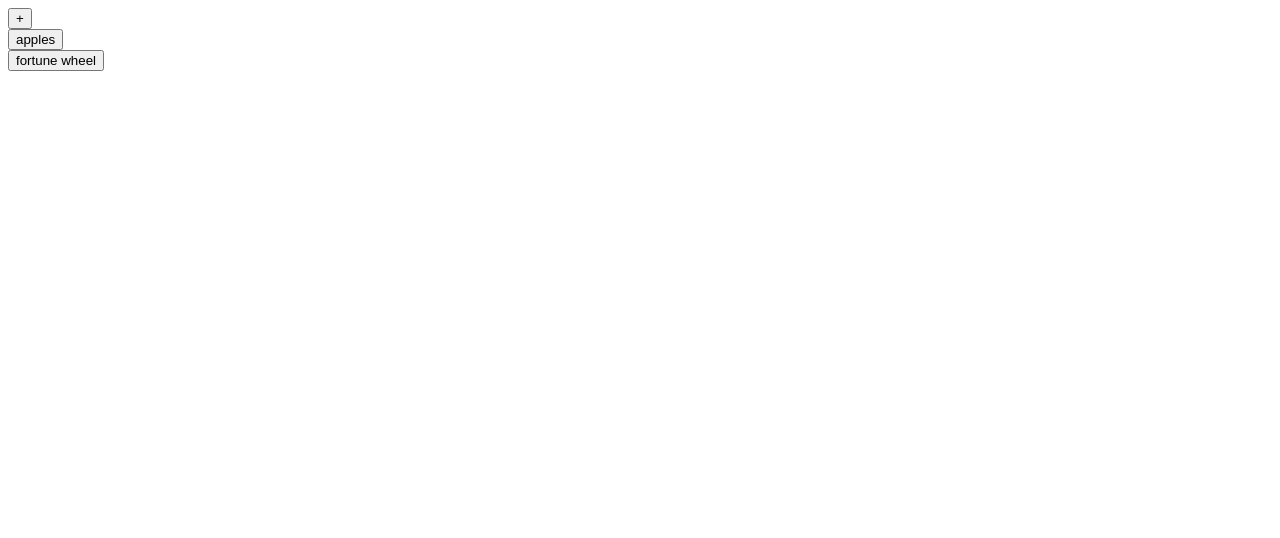
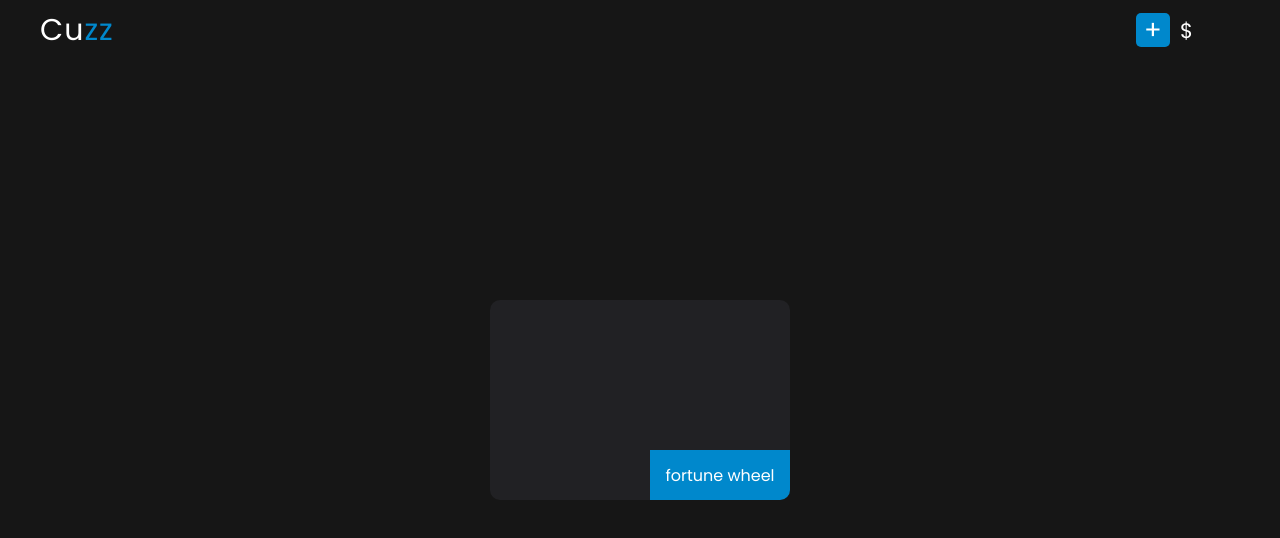
Before and after one commit to n3vermin9/casino2, a plain HTML site: page index.html in a window 1280 px wide. Drawn offline with Linux system fonts and the light colour scheme.

Commit message:
add styles

```diff
--- a/donate/style.css
+++ b/donate/style.css
@@ -31,15 +31,17 @@ height: auto;
 }
 
 body {
+  overflow: hidden;
   display: flex;
   flex-direction: column;
   justify-content: center;
   align-items: center;
   height: 100vh;
+  background: rgba(22, 22, 22, 1);
 }
 
 .nav {
-  width: 80%;
+  width: 100%;
   position: absolute;
   top: 0;
   height: 60px;
@@ -50,12 +52,27 @@ body {
 
 .back {
   position: absolute;
-  left: 0;
-  width: 60px;
-  height: 90%;
+  left: 5px;
+  width: 70px;
+  height: 60%;
   display: flex;
   justify-content: center;
   align-items: center;
+}
+
+.back-a {
+  height: 100%;
+  width: 100%;
+}
+
+.btn-back {
+  height: 100%;
+  width: 100%;
+  background: none;
+  border: none;
+  cursor: pointer;
+  font-size: 17px;
+  color: #0088cc;
 }
 
 .balance {
@@ -67,6 +84,7 @@ body {
   justify-content: center;
   align-items: center;
   font-size: 21px;
+  color: #ffffff;
 }
 
 .balance::before {
@@ -76,7 +94,9 @@ body {
 }
 
 .increase {
-  border: 1px solid #000;
+  background: #212124 ;
+  border-radius: 10px;
+  color: white;
   width: 200px;
   height: 100px;
   margin: 10px;
--- a/fortune-wheel/index.js
+++ b/fortune-wheel/index.js
@@ -50,10 +50,10 @@ btnRotate.addEventListener('click', () => {
                   balance.innerText = localStorage.getItem('balance')
                     break;
 
-                case (current <= -46 && current >= -75):
+                case (current <= -46 && current >= -75 || current <= -226 && current >= -255):
                     modal.innerText = `you won $${input.value * 2}`
                     localStorage.setItem('balance', parseInt(balanceValue) + parseInt(input.value));
-                    localStorage.setItem('balance', input.value * 2 + parseInt(balanceValue));
+                    localStorage.setItem('balance', input.value * 1 + parseInt(balanceValue));
                     balance.innerText = localStorage.getItem('balance')
                     break;
 
@@ -71,7 +71,7 @@ btnRotate.addEventListener('click', () => {
                     balance.innerText = localStorage.getItem('balance')
                     break;
 
-                case (current <= -226 && current >= -255 || current <= -165 && current >= -195):
+                case (current <= -286 && current >= -315):
                     modal.innerText = `you won $${input.value * 3}`
                     localStorage.setItem('balance', parseInt(balanceValue) + parseInt(input.value));
                     localStorage.setItem('balance', input.value * 2 + parseInt(balanceValue));
--- a/fortune-wheel/style.css
+++ b/fortune-wheel/style.css
@@ -22,31 +22,49 @@ height: auto;
 }
 
 body {
+  overflow: hidden;
   display: flex;
   flex-direction: column;
   justify-content: center;
   align-items: center;
   height: 100vh;
+  background: rgba(22, 22, 22, 1);
 }
 
 .nav {
-  width: 80%;
+  width: 100%;
   position: absolute;
   top: 0;
   height: 60px;
   display: flex;
   justify-content: center;
   align-items: center;
+  padding-right: 10px;
 }
 
 .back {
   position: absolute;
-  left: 0;
-  width: 60px;
-  height: 90%;
+  left: 5px;
+  width: 70px;
+  height: 60%;
   display: flex;
   justify-content: center;
   align-items: center;
+}
+
+.back-a {
+  height: 100%;
+  width: 100%;
+}
+
+.btn-back {
+  height: 100%;
+  width: 100%;
+  background: none;
+  border: none;
+  cursor: pointer;
+  font-size: 17px;
+  color: #0088cc;
 }
 
 .balance {
@@ -58,6 +76,7 @@ body {
   justify-content: center;
   align-items: center;
   font-size: 21px;
+  color: #ffffff;
 }
 
 .balance::before {
@@ -69,7 +88,7 @@ body {
 .wheel {
   border-radius: 50%;
   transition: transform 3s ease;
-  /* transform: rotate(-256deg); */
+  /* transform: rotate(-286deg); */
 }
 
 .wheel-container {
@@ -103,7 +122,6 @@ body {
   margin: 0;
   z-index: -1;
   opacity: 0;
-  box-shadow: 0 4px 20px rgba(0, 0, 0, 0.1);
   background: rgba(14, 14, 14, 0.3);
   backdrop-filter: blur(5px);
   transition: all 1s ease;
@@ -119,7 +137,7 @@ body {
   box-shadow: 0 4px 20px rgba(0, 0, 0, 0.1);
   background: #333;
   border: 1px solid #ffffff20;
-  border-radius: 30px;
+  border-radius: 20px;
   opacity: 1;
   pointer-events: none;
   transition: opacity 1s ease;
@@ -141,6 +159,7 @@ body {
 }
 
 .container {
+  /* border: 1px solid #000; */
   display: flex;
   justify-content: center;
   align-items: center;
@@ -164,19 +183,67 @@ body {
 .bet-container * {
   width: 90%;
   height: 50px;
-  font-size: 20px;
+  font-size: 22px;
 }
 
 .input {
   border: none;
   border-bottom: 1px solid #000;
-  background: #00000020;
+  background: #212124;
   outline: none;
   padding: 20px;
+  color: white;
+  border-radius: 6px;
 }
 
 .rotate {
   border: none;
-  background: greenyellow;
+  background: #0088cc;
+  color: white;
   cursor: pointer;
+  border-radius: 6px;
 }
+
+@media (min-width:320px)  {
+  .wheel-container {
+    width: 250px;
+    height: 250px;
+  }
+  .triangle-down {
+    border-top: 60px solid #FCC737;
+    border-left: 10px solid transparent;
+    border-right: 10px solid transparent;
+  }
+  .modal {
+    width: 240px;
+    height: 150px;
+  }
+}
+@media (min-width:481px)  {
+  .wheel-container {
+    width: 350px;
+    height: 350px;
+  }
+  .triangle-down {
+    border-top: 60px solid #FCC737;
+    border-left: 10px solid transparent;
+    border-right: 10px solid transparent;
+  }
+}
+@media (min-width:641px)  {
+}
+@media (min-width:961px)  {
+  .nav {
+    width: 70%;
+  }
+}
+@media (min-width:1025px) {
+  .nav {
+    width: 80%;
+  }
+}
+@media (min-width:1281px) {
+  .nav {
+    width: 90%;
+  }
+}
--- a/index.html
+++ b/index.html
@@ -9,24 +9,23 @@
 </head>
 <body>
   <div class="nav">
-    <div class="balance-container">
-      <a href="/donate/index.html" class="balance-add-a">
-        <button class="balance-add">+</button>
-      </a>
-      <div class="balance"></div>
-    </div>
+    <p class="nav-label">Cu<span>zz</span></p>
+    <a href="/donate/index.html" class="balance-add-a">
+      <button class="btn-balance-add">+</button>
+    </a>
+    <div class="balance"></div>
   </div>
   <div class="games-menu">
-    <div class="game game-apples">
-      <a href="/apples/index.html" class="apples-a">
-        <button class="btn-game">apples</button>
-      </a>
-    </div>
     <div class="game game-fortune-wheel">
       <a href="/fortune-wheel/index.html" class="fortune-wheel-a">
         <button class="btn-game">fortune wheel</button>
       </a>
     </div>
+    <!-- <div class="game game-apples">
+      <a href="/apples/index.html" class="apples-a">
+        <button class="btn-game">apples</button>
+      </a>
+    </div> -->
   </div>
 <script src='index.js'>
 </script>
--- a/style.css
+++ b/style.css
@@ -0,0 +1,157 @@
+@import url('https://fonts.googleapis.com/css2?family=Poppins:ital,wght@0,300;0,400;0,500;0,700;0,900;1,300;1,400;1,500;1,700;1,900&display=swap');
+html {
+box-sizing: border-box;
+font-size: 16px;
+height: 100vh;
+}
+*, *:before, *:after {
+box-sizing: inherit;
+font-family: 'Poppins', sans-serif;
+font-weight: 400;
+}
+body, h1, h2, h3, h4, h5, h6, p, ol, ul {
+margin: 0;
+padding: 0;
+}
+ol, ul {
+list-style: none;
+}
+img {
+max-width: 100%;
+height: auto;
+}
+
+body {
+  overflow: hidden;
+  display: flex;
+  flex-direction: column;
+  justify-content: center;
+  align-items: center;
+  height: 100vh;
+  background: rgba(22, 22, 22, 1);
+}
+
+.nav {
+  width: 100%;
+  position: absolute;
+  top: 0;
+  height: 60px;
+  display: flex;
+  justify-content: right;
+  align-items: center;
+  gap: 10px;
+  padding-right: 10px;
+}
+
+.nav-label {
+  position: absolute;
+  left: 40px;
+  color: white;
+  letter-spacing: 1px;
+  font-size: 30px;
+}
+
+span {
+  color: #0088cc;
+}
+
+.back {
+  position: absolute;
+  left: 5px;
+  width: 70px;
+  height: 60%;
+  display: flex;
+  justify-content: center;
+  align-items: center;
+}
+
+.back-a {
+  height: 100%;
+  width: 100%;
+}
+
+.btn-back {
+  height: 100%;
+  width: 100%;
+  background: none;
+  border: none;
+  cursor: pointer;
+  font-size: 17px;
+  color: #0088cc;
+}
+
+.balance {
+  width: 90px;
+  height: 90%;
+  position: relative;
+  display: flex;
+  justify-content: center;
+  align-items: center;
+  font-size: 21px;
+  color: #ffffff;
+}
+
+.balance::before {
+  content: '$';
+  position: absolute;
+  left: 0;
+}
+
+.balance-add-a {
+  width: 34px;
+  height: 34px;
+  display: flex;
+  justify-content: center;
+  align-items: center;
+  text-decoration: none;
+}
+
+.btn-balance-add {
+  width: 100%;
+  height: 100%;
+  border-radius: 5px;
+  font-size: 26px;
+  display: flex;
+  justify-content: center;
+  align-items: center;
+  border: none;
+  background: #0088cc;
+  color: white;
+  cursor: pointer;
+}
+
+.games-menu {
+  display: flex;
+  justify-content: center;
+  align-items: center;
+  flex-direction: column;
+}
+
+.game {
+  background: #212124 ;
+  border-radius: 10px;
+  color: white;
+  width: 300px;
+  height: 200px;
+  margin: 10px;
+  display: flex;
+  justify-content: center;
+  align-items: center;
+  font-size: 30px;
+  position: relative;
+  overflow: hidden;
+  margin: 10px 0 10px 0;
+}
+
+.btn-game {
+  position: absolute;
+  right: 0;
+  bottom: 0;
+  width: 140px;
+  height: 50px;
+  border: none;
+  background: #0088cc;
+  color: white;
+  font-size: 16px;
+  cursor: pointer;
+}
```
Also changed, not shown: donate/index.html (+1 -1 lines), fortune-wheel/index.html (+3 -4 lines).
